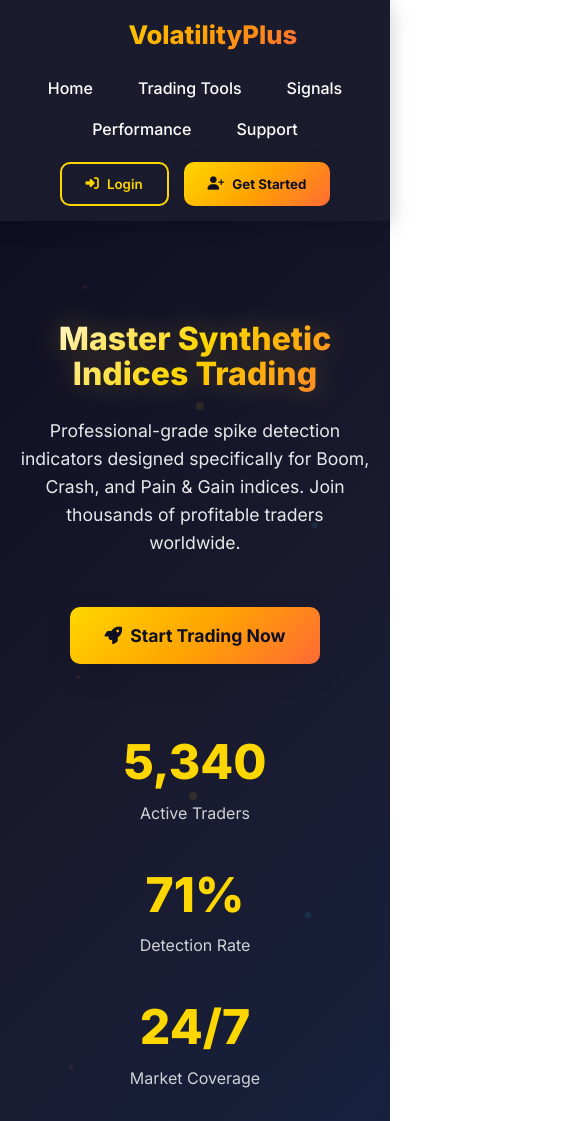
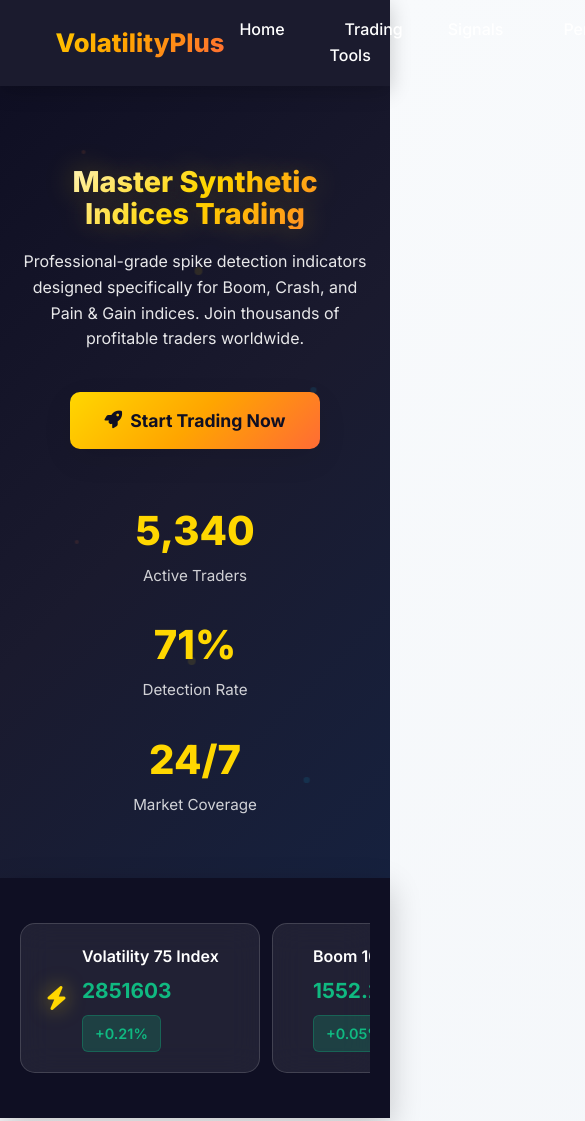
Before and after one commit to Niccyril/volatilityplus, a plain HTML site: page index.html.html in a window 390 px wide. Shown: the top 1121 px of the page, 585 px wide, since content can reach past the window. Drawn offline with Linux system fonts and the light colour scheme.

Commit message:
Add files via upload

```diff
--- a/index.html.html
+++ b/index.html.html
@@ -203,8 +203,8 @@
         }
 
         .hero h1 {
-            font-size: 4rem;
-            margin-bottom: 25px;
+            font-size: 3.5rem;
+            margin-bottom: 20px;
             font-weight: 800;
             line-height: 1.1;
             background: linear-gradient(135deg, #ffffff 0%, #FFD700 50%, #FF6B35 100%);
@@ -215,9 +215,9 @@
         }
 
         .hero p {
-            font-size: 1.4rem;
-            max-width: 800px;
-            margin: 0 auto 50px;
+            font-size: 1.2rem;
+            max-width: 700px;
+            margin: 0 auto 40px;
             opacity: 0.9;
             font-weight: 400;
         }
@@ -225,8 +225,8 @@
         .hero-stats {
             display: flex;
             justify-content: center;
-            gap: 60px;
-            margin-top: 60px;
+            gap: 50px;
+            margin-top: 50px;
             flex-wrap: wrap;
         }
 
@@ -235,16 +235,16 @@
         }
 
         .stat-number {
-            font-size: 3rem;
+            font-size: 2.5rem;
             font-weight: 800;
             color: var(--primary);
             display: block;
         }
 
         .stat-label {
-            font-size: 1rem;
+            font-size: 0.95rem;
             opacity: 0.8;
-            margin-top: 5px;
+            margin-top: 3px;
         }
 
         /* Enhanced Trading Pairs */
@@ -915,11 +915,11 @@
         /* Responsive Design */
         @media (max-width: 1024px) {
             .hero h1 {
-                font-size: 3.2rem;
+                font-size: 3rem;
             }
 
             .section-title {
-                font-size: 2.5rem;
+                font-size: 2.2rem;
             }
 
             .features-grid,
@@ -935,71 +935,48 @@
 
             .hero {
                 margin-top: 0;
-                padding: 100px 0 80px;
-            }
-
-            .header-content {
+                padding: 80px 0 60px;
+            }
+
+            .hero h1 {
+                font-size: 2.2rem;
+            }
+
+            .hero p {
+                font-size: 1rem;
+            }
+
+            .hero-stats {
+                gap: 25px;
                 flex-direction: column;
-                gap: 20px;
-                text-align: center;
-            }
-
-            nav ul {
-                flex-wrap: wrap;
-                justify-content: center;
-                gap: 15px;
-            }
-
-            .hero h1 {
-                font-size: 2.5rem;
-            }
-
-            .hero p {
-                font-size: 1.1rem;
-            }
-
-            .hero-stats {
-                gap: 30px;
-                flex-direction: column;
-            }
-
-            .features-grid,
-            .tools-grid,
-            .testimonial-grid {
-                grid-template-columns: 1fr;
-            }
-
-            .footer-content {
-                grid-template-columns: 1fr;
-                gap: 40px;
             }
 
             .modal-content {
-                padding: 30px;
-                margin: 20px;
+                padding: 25px;
+                margin: 15px;
             }
 
             .pairs-container {
-                gap: 15px;
+                gap: 12px;
             }
 
             .pair {
-                min-width: 250px;
+                min-width: 240px;
             }
         }
 
         @media (max-width: 480px) {
             .hero h1 {
-                font-size: 2rem;
+                font-size: 1.8rem;
             }
 
             .section-title {
-                font-size: 2rem;
+                font-size: 1.8rem;
             }
 
             .feature-card,
             .tool-card {
-                padding: 30px 25px;
+                padding: 25px 20px;
             }
         }
     </style>
```
